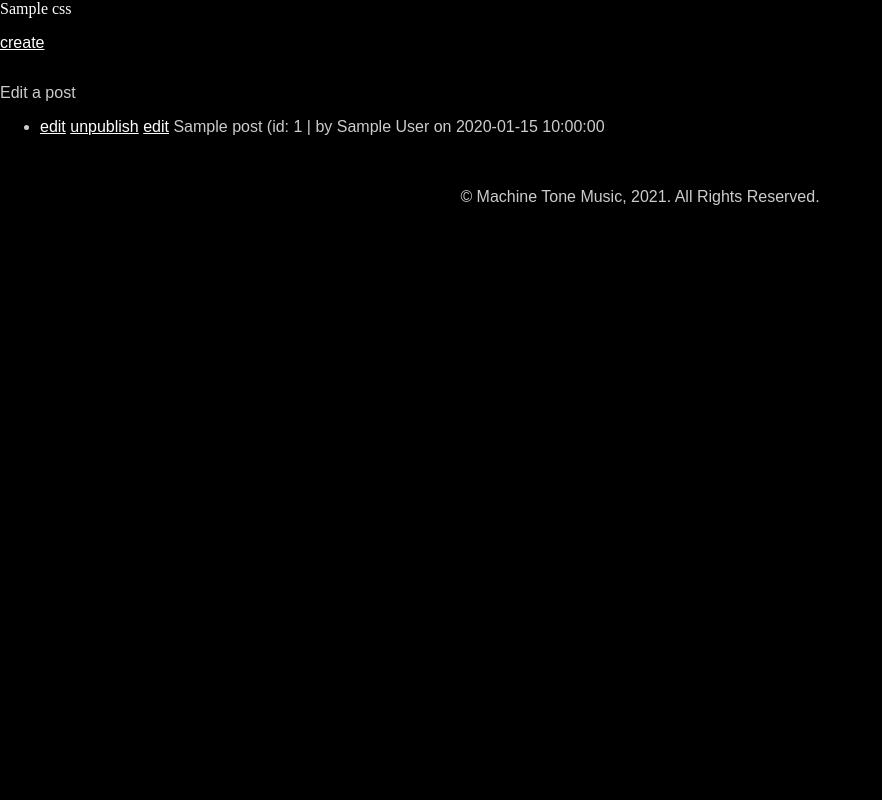
After one commit to foundling/mtsite, a Flask app: template templates/admin.html in a window 1280 px wide. The commit adds this page. Shown: the whole page, without its empty margins (0-882 px from the left). Run offline with Flask 2, Linux system fonts and the light colour scheme; the template is opened without the code that fills it: most values are stand-ins (such as "Sample title", 1, 10 or a date in 2020); some libraries are stand-ins or nearby versions.

Commit message:
wip. editor admin interface.

```diff
--- a/app.py
+++ b/app.py
@@ -1,10 +1,83 @@
-from flask import Flask, render_template
+import datetime
+import sqlite3
+import re
+
+from flask import Flask, render_template, redirect, request
+from flask_mde import Mde, MdeField
+from flask_wtf import FlaskForm
 
 app = Flask(__name__)
+app.url_map.strict_slashes = False
+mde = Mde(app)
+app.config['SECRET_KEY'] = 'SECRET'
 
 @app.route('/')
 def index():
     return render_template('index.html')
+
+@app.route('/news')
+def news():
+    with sqlite3.connect('db/mt.db') as con:
+        con.row_factory = sqlite3.Row
+        cur = con.cursor()
+        posts = cur.execute('select * from post order by pub_date desc')
+        return render_template('news.html', posts=posts)
+
+@app.route('/admin')
+def all_posts():
+    with sqlite3.connect('db/mt.db') as con:
+        con.row_factory = sqlite3.Row
+        cur = con.cursor()
+        posts = cur.execute('select * from post order by pub_date desc')
+        return render_template('admin.html', posts=posts)
+
+@app.route('/admin/post/new')
+def new_post():
+    return render_template('admin-new.html', article_text="# New Article")
+
+@app.route('/admin/post/create', methods=['GET'])
+def x():
+
+    with sqlite3.connect('db/mt.db') as con:
+
+        con.row_factory = sqlite3.Row
+        cur.execute('select * from post order by pub_date desc')
+        posts = cur.fetchall()
+
+        return render_template('admin.html', posts=posts)
+
+@app.route('/admin/post/create', methods=['POST'])
+def new_blog_post():
+
+    author = 'alex'
+    pub_date = datetime.datetime.now()
+    content = request.form.get('post-content')
+    title = request.form.get('post-title')
+    tags = [ tag for tag in re.split(r"[\s,]", request.form.get('post-tags', '')) if len(tag) ]
+
+    with sqlite3.connect('db/mt.db') as con:
+        con.row_factory = sqlite3.Row
+        cur = con.cursor()
+        cur.execute('insert into post values (NULL, ?, ?, ?, ?)', (author, pub_date, title, content))
+        post_id = cur.lastrowid
+
+        for tag in tags:
+            cur.execute('insert into tag values (NULL, ?)', (tag))
+            tag_id = cur.lastrowid
+            cur.execute('insert into post_tag values (NULL, ?, ?)', (post_id, tag_id))
+        con.commit()
+
+        return redirect('/admin')
+
+@app.route('/admin/post/<int:post_id>/edit')
+def edit_post(post_id):
+
+    with sqlite3.connect('db/mt.db') as con:
+        con.row_factory = sqlite3.Row
+        cur = con.cursor()
+        cur.execute('select * from post where id = ?', (post_id))
+        post = cur.fetchone()
+        return render_template('admin-new.html', article_text="# New Article", post=post)
 
 @app.errorhandler(404)
 def page_not_found(error):
--- /dev/null
+++ b/templates/admin.html
@@ -0,0 +1,28 @@
+{% extends "layout.html" %}
+
+{% block head %}
+  {{ mde.css() }}
+{% endblock %}
+
+{% block content %}
+  <p>
+    <a href="/admin/post/new">create</a>
+  </p>
+  <div>
+    <p>Edit a post</p>
+    <ul>
+      {% for post in posts %}
+        <li>
+          <a href="/admin/post/{{post.id}}/edit">edit</a>
+          {% if post.published %}
+            <a href="/admin/post/{{post.id}}/unpublish">unpublish</a>
+          {% else %}
+            <a href="/admin/post/{{post.id}}/publish">publish</a>
+          {% endif %}
+          <a href="/admin/post/{{post.id}}/edit">edit</a>
+          {{ post.title }} (id: {{ post.id }} | by {{ post.author }} on {{ post.pub_date }}
+        </li>
+      {% endfor %}
+    </ul>
+  </div>
+{% endblock %}
--- /dev/null
+++ b/templates/layout.html
@@ -0,0 +1,25 @@
+<!doctype html>
+<html>
+   <head>
+      <meta name="viewport" content="width=device-width, initial-scale=1">
+      <title>Machine Tone Music</title>
+      {{ mde.css }}
+   </head>
+   <head>
+      <script src="https://kit.fontawesome.com/beb61ff654.js" crossorigin="anonymous"></script>
+      <link rel="stylesheet" href="{{ url_for('static', filename="css/style.css") }}">
+   </head>
+   <body class="site">
+     {% block content %}{% endblock %}
+      <footer>
+         <p>&#169; Machine Tone Music, 2021.  All Rights Reserved.</p>
+         <!--
+         <a href="https://facebook.com/machinetone"><i class="fab fa-facebook-f"></i></a>
+         <a href="https://instagram.com/machinetone"><i class="fab fa-instagram"></i></a>
+         <a href="https://machinetonemusic.bandcamp.com"><i class="fab fa-bandcamp"></i></a>
+         <a href="https://soundcloud.com/machinetonemusic"><i class="fab fa-soundcloud"></i></a>
+         <a href="https://twitter.com/machine_tone"><i class="fab fa-twitter"></i></a>
+         -->
+      </footer>
+   </body>
+<html>
```
Also changed, not shown: templates/admin-new.html (added, +16 -0 lines), templates/index.html (+5 -25 lines), templates/news.html (added, +10 -0 lines), db/mt.db (added), db/schema.sqlite3 (added), 1 other file.
